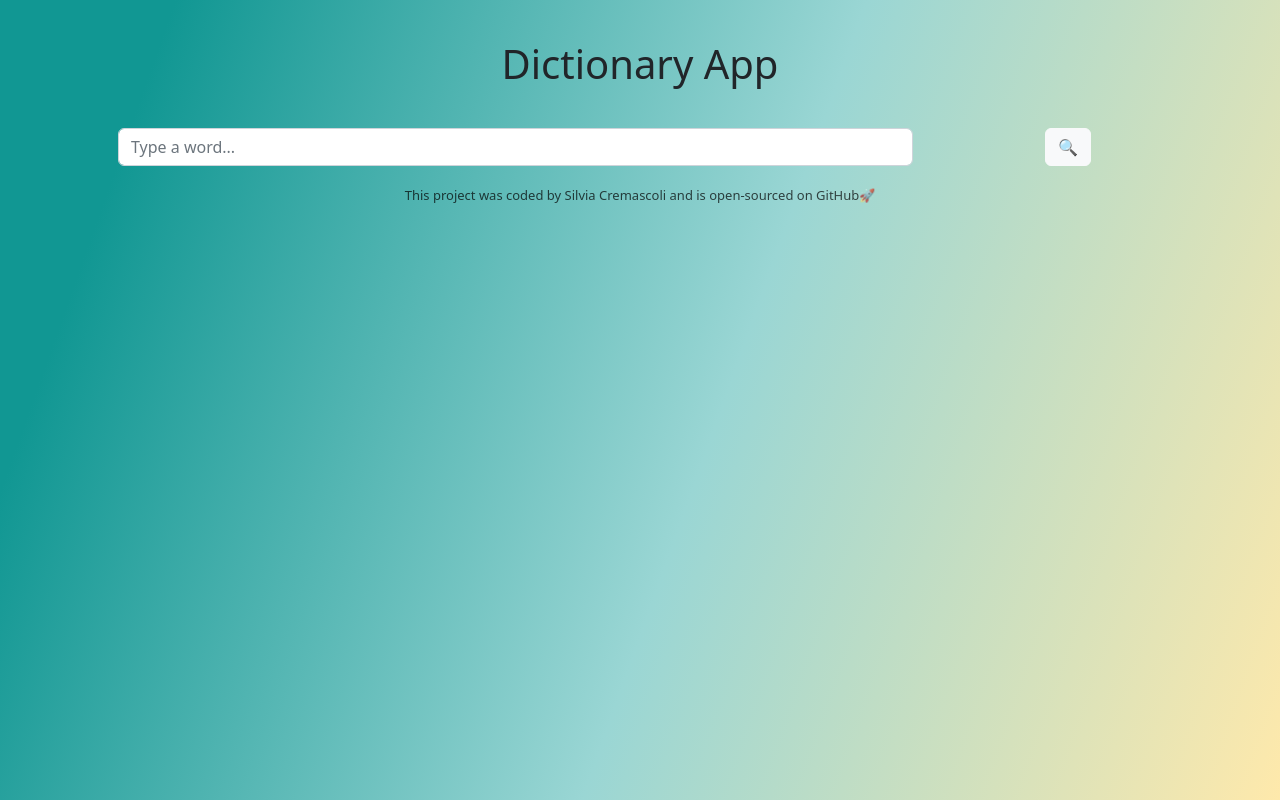
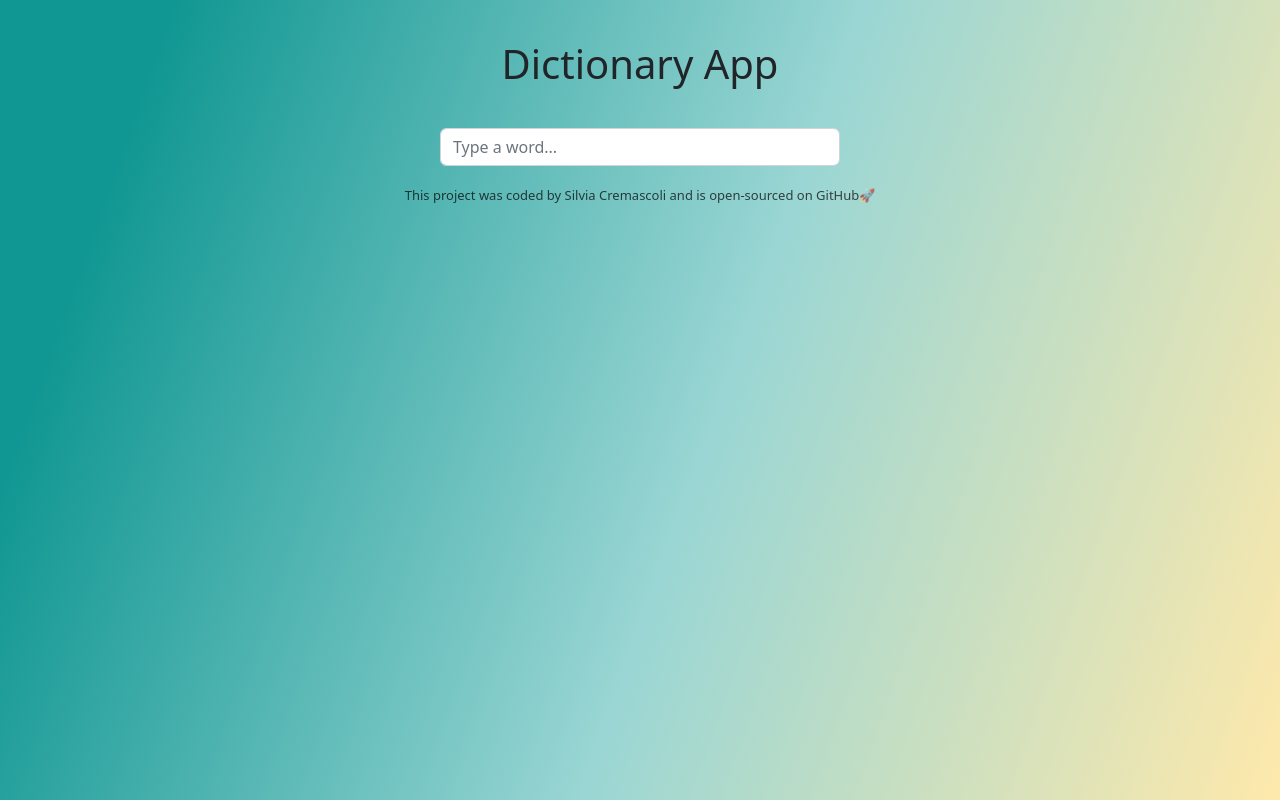
Before and after one commit to silviacremascoli/react-dictionary-app, a React (Create React App) app: page / in a window 1280 px wide. Built offline with nearby package versions, Linux system fonts and the light colour scheme.

Commit message:
Changed input css

```diff
--- a/src/Dictionary.css
+++ b/src/Dictionary.css
@@ -2,3 +2,9 @@
   display: block;
   margin: 0 auto;
 }
+
+.Dictionary input {
+  width: 400px;
+  display: block;
+  margin: 0 auto;
+}
--- a/src/Dictionary.js
+++ b/src/Dictionary.js
@@ -26,19 +26,12 @@ export default function Dictionary() {
   return (
     <div className="Dictionary">
       <form onSubmit={Search}>
-        <div className="row text-center">
-          <div className="col-9 ps-5">
         <input
           type="search"
           className="form-control"
           placeholder="Type a word..."
           onChange={getKeyword}
         />
-          </div>
-          <div className="col">
-            <input type="submit" className="btn btn-light" value="🔍" />
-          </div>
-        </div>
       </form>
       <SearchResult definition={definition} />
     </div>
```
Lines whose indentation alone changed are shown as unchanged.
